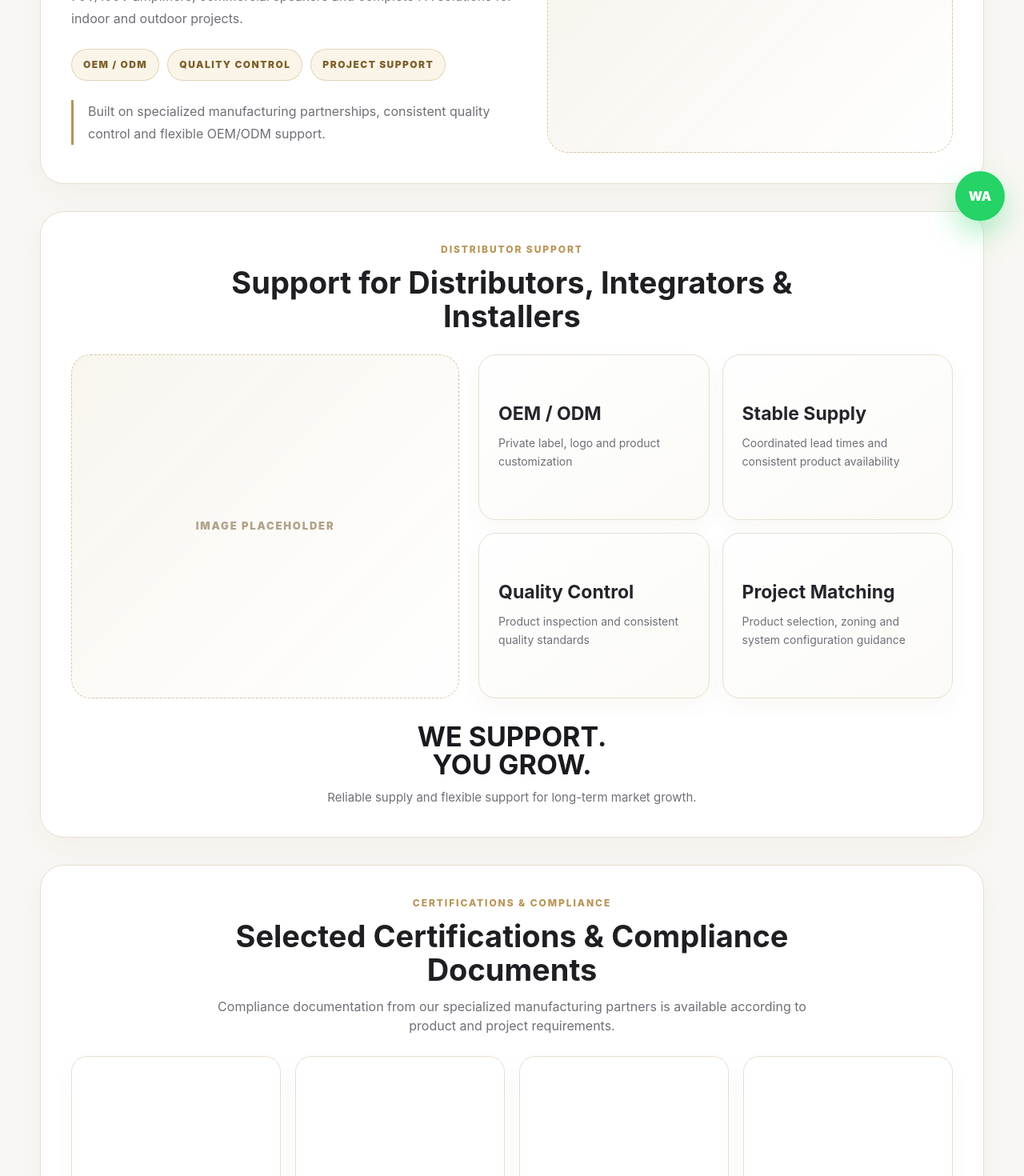
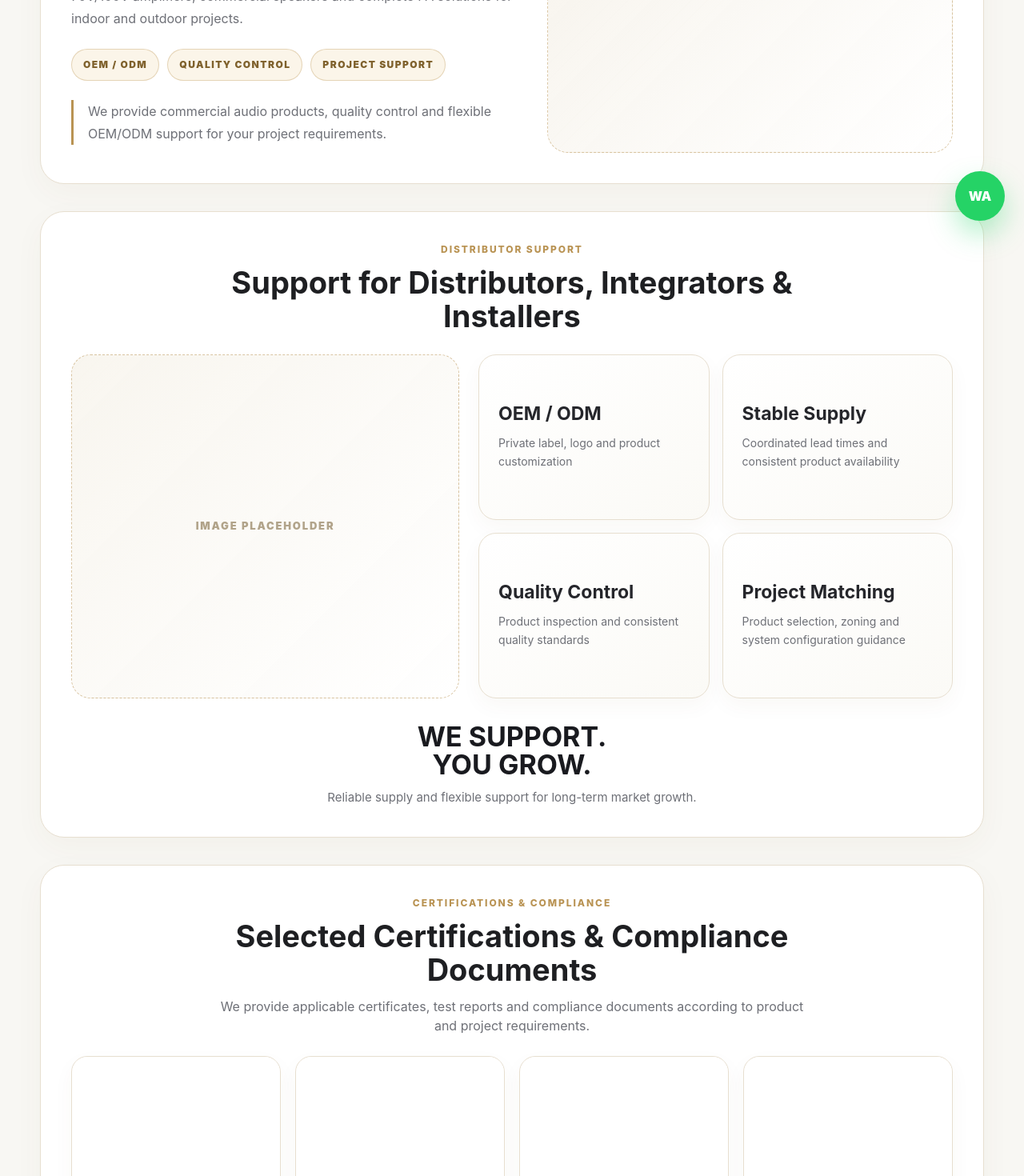
Before and after one commit to 0421eva123/just-you-audio-website, a Next.js app: page /about in a window 1280 px wide. Shown: the part 500-1970 px from the top of the page at 80% size. Built offline with nearby package versions, Linux system fonts and the light colour scheme.

Commit message:
Update about page support and compliance copy

```diff
--- a/app/about/page.tsx
+++ b/app/about/page.tsx
@@ -107,8 +107,8 @@ export default function AboutPage() {
                 ))}
               </div>
               <p className="about-profile-note">
-                Built on specialized manufacturing partnerships, consistent
-                quality control and flexible OEM/ODM support.
+                We provide commercial audio products, quality control and
+                flexible OEM/ODM support for your project requirements.
               </p>
             </div>
             <div className="about-profile-image-placeholder" aria-label="Company and product image placeholder">
@@ -150,9 +150,8 @@ export default function AboutPage() {
             <div className="label">Certifications & Compliance</div>
             <h2>Selected Certifications & Compliance Documents</h2>
             <p>
-              Compliance documentation from our specialized manufacturing
-              partners is available according to product and project
-              requirements.
+              We provide applicable certificates, test reports and compliance
+              documents according to product and project requirements.
             </p>
           </div>
           <div className="about-certification-grid">
```
